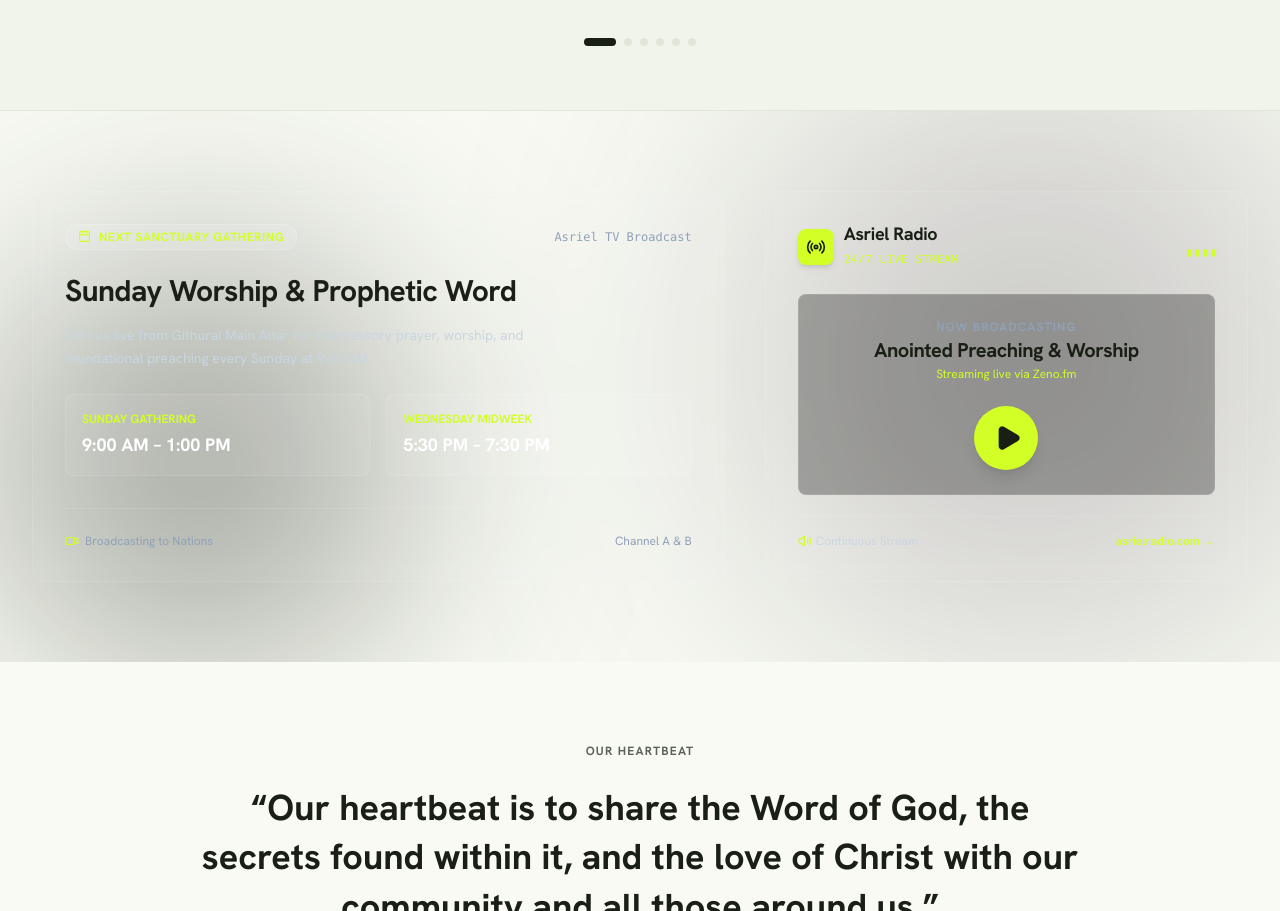
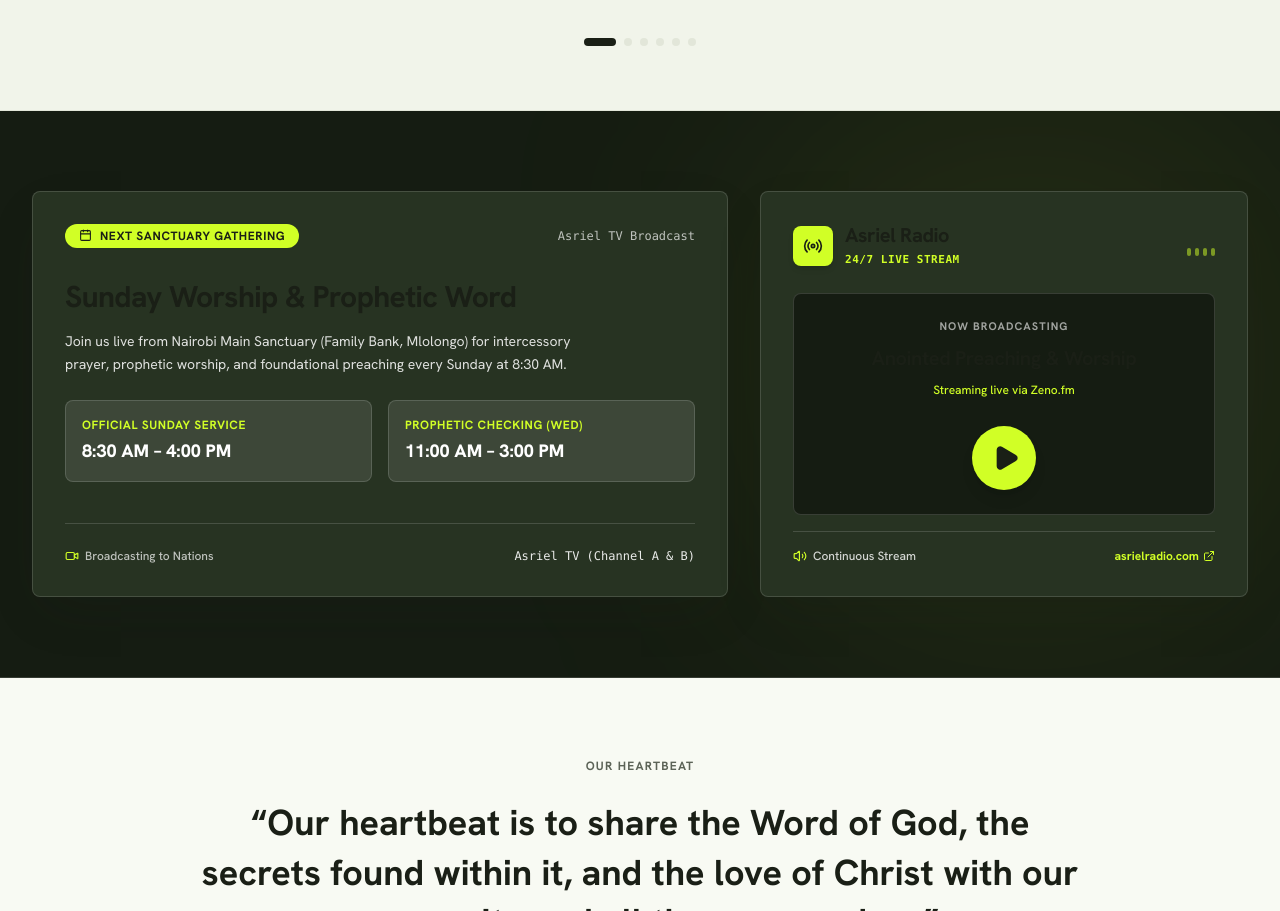
Before and after one commit to dilzde/vpm-website, a Next.js app: page / in a window 1280 px wide. Shown: the part 1368-2279 px from the top of the page. Built offline with nearby package versions, Linux system fonts and the light colour scheme; no server answers.

Commit message:
fix: make colors distinct and high-contrast in LiveRadioBand section per Warm Kinetic theme

```diff
--- a/src/components/home/LiveRadioBand.tsx
+++ b/src/components/home/LiveRadioBand.tsx
@@ -1,13 +1,13 @@
 "use client";
 
 import React, { useState, useEffect } from "react";
-import { Play, Pause, Radio, Calendar, Video, Volume2 } from "lucide-react";
+import { Play, Pause, Radio, Calendar, Video, Volume2, ExternalLink } from "lucide-react";
 import { getLiveStatus, YouTubeVideo } from "@/lib/youtube";
 import { useRadioPlayer } from "@/lib/hooks/useRadioPlayer";
 
 export default function LiveRadioBand() {
   const [liveVideo, setLiveVideo] = useState<YouTubeVideo | null>(null);
-  const { isPlaying, toggle, currentStation } = useRadioPlayer();
+  const { isPlaying, toggle } = useRadioPlayer();
 
   useEffect(() => {
     getLiveStatus().then(setLiveVideo).catch(console.error);
@@ -15,40 +15,39 @@
 
   return (
     <section
-      className="w-full bg-[var(--color-charcoal-950)] text-white py-14 md:py-20 border-b border-white/10 relative overflow-hidden"
+      className="w-full bg-[var(--color-navy-900)] text-white py-14 md:py-20 border-b border-[var(--color-line-dark)] relative overflow-hidden"
       id="live-radio-band"
     >
-      {/* Westside Mood: Subtle Plum Accent Gradient */}
-      <div className="absolute top-0 right-0 w-[500px] h-[500px] bg-[var(--color-plum)]/30 rounded-full blur-[140px] pointer-events-none" />
-      <div className="absolute bottom-0 left-0 w-[400px] h-[400px] bg-[var(--color-navy-900)]/40 rounded-full blur-[120px] pointer-events-none" />
+      {/* Subtle Ambient Decorative Accent */}
+      <div className="absolute top-0 right-0 w-[500px] h-[500px] bg-[var(--color-accent)]/10 rounded-full blur-[140px] pointer-events-none" />
 
       <div className="mx-auto max-w-7xl px-4 sm:px-6 lg:px-8 relative z-10">
-        <div className="grid grid-cols-1 lg:grid-cols-12 gap-10 items-stretch">
+        <div className="grid grid-cols-1 lg:grid-cols-12 gap-8 items-stretch">
 
           {/* Left Column: Live Sanctuary Status or Next Gathering (7 cols) */}
-          <div className="lg:col-span-7 flex flex-col justify-between bg-white/5 border border-white/10 rounded-xl p-6 sm:p-8 backdrop-blur-sm">
+          <div className="lg:col-span-7 flex flex-col justify-between bg-[var(--color-navy-700)] border border-[var(--color-line-dark)] rounded-[var(--radius-eight)] p-6 sm:p-8 shadow-[var(--shadow-xl)]">
             <div>
-              <div className="flex items-center justify-between mb-4">
+              <div className="flex items-center justify-between mb-6">
                 {liveVideo ? (
-                  <div className="inline-flex items-center gap-2 px-3 py-1 rounded-full bg-[var(--color-live)]/20 border border-[var(--color-live)]/40 text-[var(--color-live)] text-xs font-sans font-bold uppercase tracking-wider">
-                    <span className="w-2 h-2 rounded-full bg-[var(--color-live)] animate-ping" />
+                  <div className="inline-flex items-center gap-2 px-3.5 py-1 rounded-full bg-[var(--color-live)] text-white text-xs font-sans font-bold uppercase tracking-wider">
+                    <span className="w-2 h-2 rounded-full bg-white animate-ping" />
                     <span>Live Now</span>
                   </div>
                 ) : (
-                  <div className="inline-flex items-center gap-2 px-3 py-1 rounded-full bg-white/10 border border-white/20 text-[var(--color-gold-500)] text-xs font-sans font-bold uppercase tracking-wider">
+                  <div className="inline-flex items-center gap-2 px-3.5 py-1 rounded-full bg-[var(--color-accent)] text-[var(--color-accent-ink)] text-xs font-sans font-bold uppercase tracking-wider shadow-xs">
                     <Calendar size={13} />
                     <span>Next Sanctuary Gathering</span>
                   </div>
                 )}
-                <span className="text-xs font-mono text-slate-400">Asriel TV Broadcast</span>
+                <span className="text-xs font-mono text-white/70">Asriel TV Broadcast</span>
               </div>
 
               {liveVideo ? (
                 <div>
-                  <h3 className="font-serif text-2xl font-bold text-white mb-4 leading-tight">
+                  <h3 className="font-sans text-2xl font-bold text-white mb-4 leading-tight">
                     {liveVideo.title}
                   </h3>
-                  <div className="w-full aspect-video rounded-lg overflow-hidden bg-black border border-white/15">
+                  <div className="w-full aspect-video rounded-[var(--radius-eight)] overflow-hidden bg-black border border-white/20">
                     <iframe
                       src={`https://www.youtube-nocookie.com/embed/${liveVideo.videoId}?autoplay=1`}
                       title={liveVideo.title}
@@ -60,75 +59,87 @@
                 </div>
               ) : (
                 <div className="space-y-4 py-2">
-                  <h3 className="font-serif text-2xl sm:text-3xl font-bold text-white leading-tight">
+                  <h3 className="font-sans text-2xl sm:text-3xl font-extrabold text-white leading-tight">
                     Sunday Worship & Prophetic Word
                   </h3>
-                  <p className="text-sm font-sans text-slate-300 leading-relaxed max-w-lg">
-                    Join us live from Githurai Main Altar for intercessory prayer, worship, and foundational preaching every Sunday at 9:00 AM.
+                  <p className="text-sm font-sans text-white/85 leading-relaxed max-w-lg">
+                    Join us live from Nairobi Main Sanctuary (Family Bank, Mlolongo) for intercessory prayer, prophetic worship, and foundational preaching every Sunday at 8:30 AM.
                   </p>
+
                   <div className="grid grid-cols-1 sm:grid-cols-2 gap-4 pt-2">
-                    <div className="p-4 rounded-lg bg-white/5 border border-white/10">
-                      <p className="text-xs font-sans font-bold text-[var(--color-gold-500)] uppercase">Sunday Gathering</p>
-                      <p className="text-lg font-sans font-bold text-white mt-1">9:00 AM – 1:00 PM</p>
+                    <div className="p-4 rounded-[var(--radius-eight)] bg-white/10 border border-white/15">
+                      <p className="text-xs font-sans font-bold text-[var(--color-accent)] uppercase tracking-wider">
+                        Official Sunday Service
+                      </p>
+                      <p className="text-lg font-sans font-extrabold text-white mt-1">
+                        8:30 AM – 4:00 PM
+                      </p>
                     </div>
-                    <div className="p-4 rounded-lg bg-white/5 border border-white/10">
-                      <p className="text-xs font-sans font-bold text-[var(--color-gold-500)] uppercase">Wednesday Midweek</p>
-                      <p className="text-lg font-sans font-bold text-white mt-1">5:30 PM – 7:30 PM</p>
+                    <div className="p-4 rounded-[var(--radius-eight)] bg-white/10 border border-white/15">
+                      <p className="text-xs font-sans font-bold text-[var(--color-accent)] uppercase tracking-wider">
+                        Prophetic Checking (Wed)
+                      </p>
+                      <p className="text-lg font-sans font-extrabold text-white mt-1">
+                        11:00 AM – 3:00 PM
+                      </p>
                     </div>
                   </div>
                 </div>
               )}
             </div>
 
-            <div className="pt-6 border-t border-white/10 mt-6 flex items-center justify-between text-xs font-sans text-slate-400">
-              <span className="flex items-center gap-1.5">
-                <Video size={14} className="text-[var(--color-gold-500)]" />
+            <div className="pt-6 border-t border-white/15 mt-6 flex items-center justify-between text-xs font-sans text-white/70">
+              <span className="flex items-center gap-1.5 font-medium">
+                <Video size={14} className="text-[var(--color-accent)]" />
                 <span>Broadcasting to Nations</span>
               </span>
-              <span>Channel A & B</span>
+              <span className="font-mono text-white/90">Asriel TV (Channel A & B)</span>
             </div>
           </div>
 
-          {/* Right Column: Prominent Radio Player (5 cols, Part D §3 Spec) */}
-          <div className="lg:col-span-5 bg-white/5 border border-white/10 rounded-xl p-6 sm:p-8 backdrop-blur-sm flex flex-col justify-between relative">
+          {/* Right Column: Prominent Asriel Radio Player (5 cols) */}
+          <div className="lg:col-span-5 bg-[var(--color-navy-700)] border border-[var(--color-line-dark)] rounded-[var(--radius-eight)] p-6 sm:p-8 shadow-[var(--shadow-xl)] flex flex-col justify-between">
             <div>
               <div className="flex items-center justify-between mb-6">
-                <div className="flex items-center gap-2.5">
-                  <div className="w-9 h-9 rounded-lg bg-[var(--color-gold-500)] text-[var(--color-ink)] flex items-center justify-center font-bold shadow-md">
+                <div className="flex items-center gap-3">
+                  <div className="w-10 h-10 rounded-[var(--radius-eight)] bg-[var(--color-accent)] text-[var(--color-accent-ink)] flex items-center justify-center font-bold shadow-md">
                     <Radio size={20} />
                   </div>
                   <div>
-                    <h3 className="font-sans text-lg font-bold text-white leading-none">Asriel Radio</h3>
-                    <span className="text-[11px] font-mono text-[var(--color-gold-500)] uppercase tracking-wider">24/7 Live Stream</span>
+                    <h3 className="font-sans text-xl font-extrabold text-white leading-none">Asriel Radio</h3>
+                    <span className="text-[11px] font-mono font-bold text-[var(--color-accent)] uppercase tracking-wider block mt-1">
+                      24/7 Live Stream
+                    </span>
                   </div>
                 </div>
 
                 {/* Animated CSS Audio Waveform Indicator */}
                 <div className="flex items-end gap-1 h-5">
-                  <span className={`w-1 bg-[var(--color-gold-500)] rounded-full transition-all duration-300 ${isPlaying ? "h-5 animate-pulse" : "h-2"}`} />
-                  <span className={`w-1 bg-[var(--color-gold-500)] rounded-full transition-all duration-300 ${isPlaying ? "h-3 animate-pulse delay-75" : "h-2"}`} />
-                  <span className={`w-1 bg-[var(--color-gold-500)] rounded-full transition-all duration-300 ${isPlaying ? "h-6 animate-pulse delay-150" : "h-2"}`} />
-                  <span className={`w-1 bg-[var(--color-gold-500)] rounded-full transition-all duration-300 ${isPlaying ? "h-4 animate-pulse delay-100" : "h-2"}`} />
+                  <span className={`w-1 bg-[var(--color-accent)] rounded-full transition-all duration-300 ${isPlaying ? "h-5 animate-pulse" : "h-2 opacity-50"}`} />
+                  <span className={`w-1 bg-[var(--color-accent)] rounded-full transition-all duration-300 ${isPlaying ? "h-3 animate-pulse delay-75" : "h-2 opacity-50"}`} />
+                  <span className={`w-1 bg-[var(--color-accent)] rounded-full transition-all duration-300 ${isPlaying ? "h-6 animate-pulse delay-150" : "h-2 opacity-50"}`} />
+                  <span className={`w-1 bg-[var(--color-accent)] rounded-full transition-all duration-300 ${isPlaying ? "h-4 animate-pulse delay-100" : "h-2 opacity-50"}`} />
                 </div>
               </div>
 
-              <div className="bg-black/30 border border-white/10 rounded-lg p-6 text-center my-4">
-                <p className="text-xs font-sans font-semibold text-slate-400 uppercase tracking-widest mb-1">
-                  Now Broadcasting
-                </p>
-                <h4 className="font-serif text-xl font-bold text-white mb-1">
+              {/* Player Inner Card */}
+              <div className="bg-[var(--color-navy-900)] border border-white/15 rounded-[var(--radius-eight)] p-6 text-center my-4 space-y-3">
+                <span className="text-[11px] font-sans font-bold text-white/60 uppercase tracking-widest block">
+                  NOW BROADCASTING
+                </span>
+                <h4 className="font-sans text-xl font-extrabold text-white">
                   Anointed Preaching & Worship
                 </h4>
-                <p className="text-xs text-[var(--color-gold-500)] font-sans">
+                <p className="text-xs text-[var(--color-accent)] font-sans font-medium">
                   Streaming live via Zeno.fm
                 </p>
 
-                {/* Large Circular Play/Pause Button in Gold (Part D §3) */}
-                <div className="mt-6 flex justify-center">
+                {/* Large Circular Play/Pause Button in Lime Accent */}
+                <div className="pt-4 flex justify-center">
                   <button
                     type="button"
                     onClick={() => toggle()}
-                    className="w-16 h-16 rounded-full bg-[var(--color-gold-500)] text-[var(--color-ink)] flex items-center justify-center shadow-lg hover:scale-105 hover:bg-[var(--color-gold-700)] transition-all cursor-pointer"
+                    className="w-16 h-16 rounded-full bg-[var(--color-accent)] text-[var(--color-accent-ink)] flex items-center justify-center shadow-lg hover:scale-105 transition-all cursor-pointer"
                     aria-label={isPlaying ? "Pause Radio" : "Play Radio"}
                   >
                     {isPlaying ? (
@@ -141,18 +152,19 @@
               </div>
             </div>
 
-            <div className="pt-4 border-t border-white/10 flex items-center justify-between text-xs font-sans text-slate-300">
-              <span className="flex items-center gap-1">
-                <Volume2 size={14} className="text-[var(--color-gold-500)]" />
+            <div className="pt-4 border-t border-white/15 flex items-center justify-between text-xs font-sans text-white/80">
+              <span className="flex items-center gap-1.5 font-medium">
+                <Volume2 size={14} className="text-[var(--color-accent)]" />
                 <span>Continuous Stream</span>
               </span>
               <a
                 href="https://asrielradio.com"
                 target="_blank"
                 rel="noopener noreferrer"
-                className="text-[var(--color-gold-500)] hover:underline font-semibold"
+                className="inline-flex items-center gap-1 font-bold text-[var(--color-accent)] hover:underline"
               >
-                asrielradio.com →
+                <span>asrielradio.com</span>
+                <ExternalLink size={12} />
               </a>
             </div>
           </div>
```
